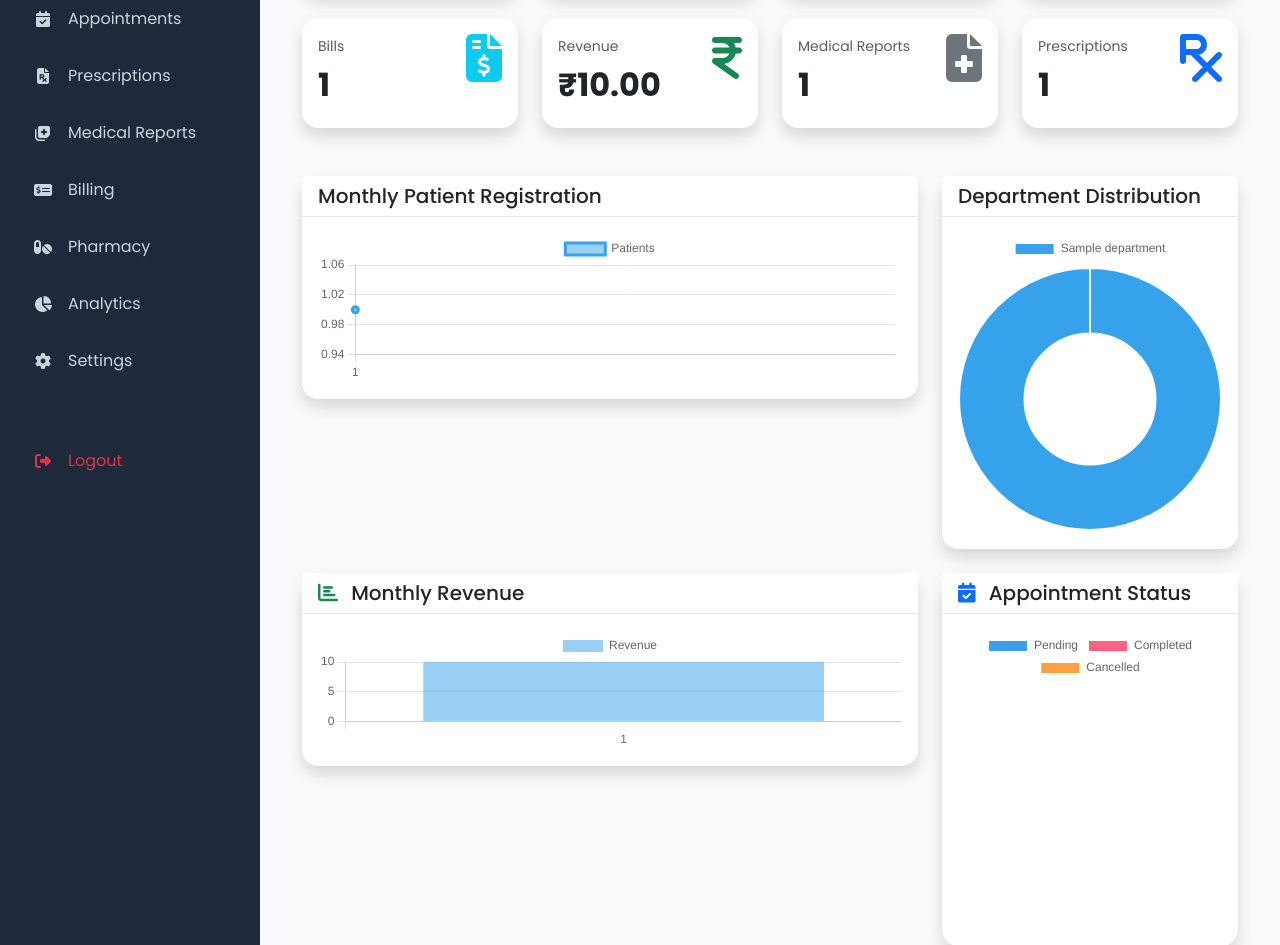
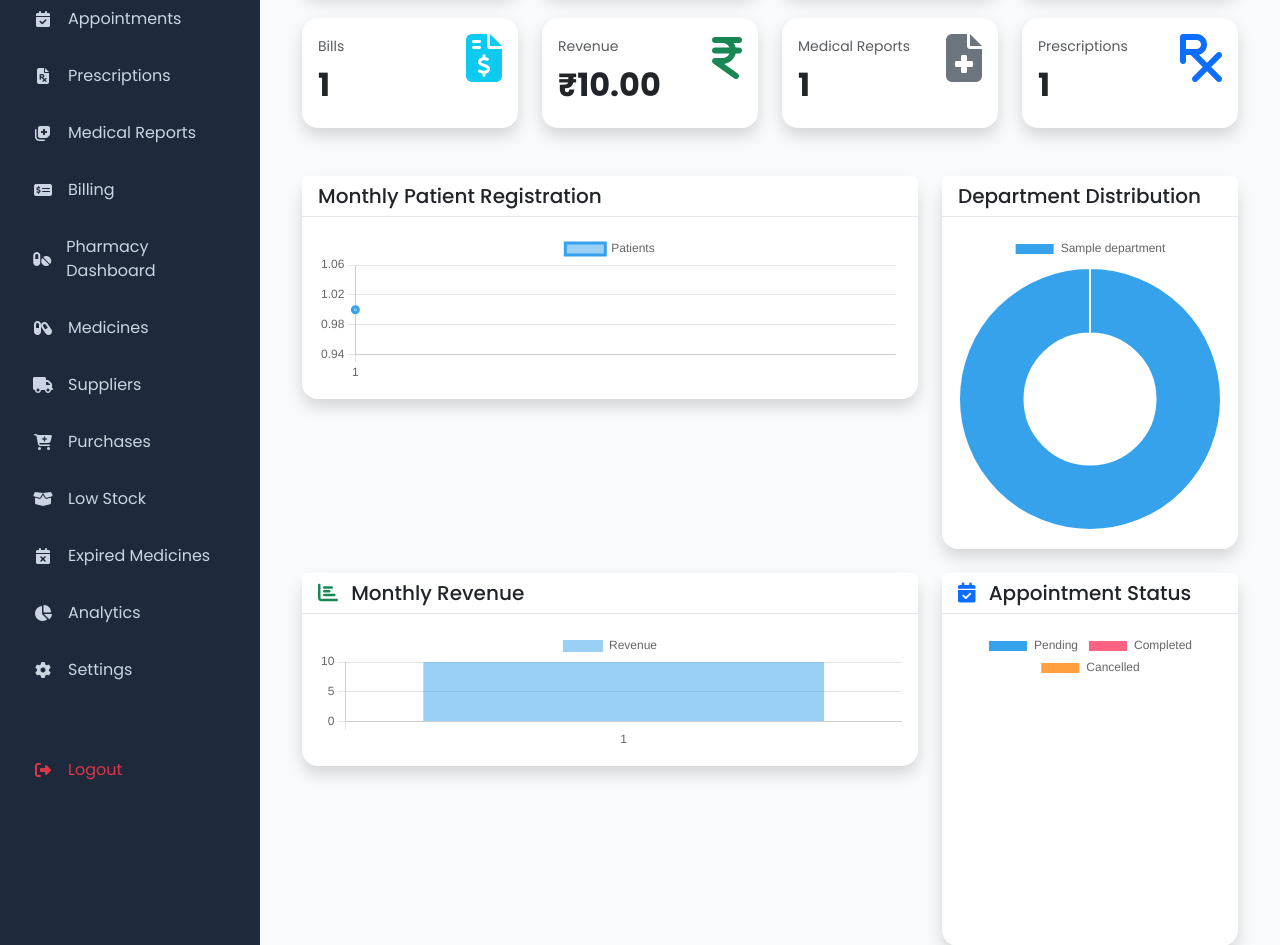
Before and after one commit to Rahul-web087/Hospital-Management-System, a Flask app: page /admin/dashboard in a window 1280 px wide. Shown: the part 337-1282 px from the top of the page. Run offline with Flask 3, Linux system fonts and the light colour scheme; a user stored in the database is signed in; tables that the repository leaves empty hold one stand-in row (values such as "Sample post").

Commit message:
create purches rout

```diff
--- a/app.py
+++ b/app.py
@@ -53,6 +53,7 @@
     from routes.receptionist import receptionist
     from routes.pharmacy import pharmacy
     from routes.supplier import supplier
+    from routes.purchase import purchase
 
 
 
@@ -74,6 +75,7 @@
     app.register_blueprint(receptionist)
     app.register_blueprint(pharmacy)
     app.register_blueprint(supplier)
+    app.register_blueprint(purchase)
 
 
 
--- a/templates/layout/admin_sidebar.html
+++ b/templates/layout/admin_sidebar.html
@@ -2,6 +2,7 @@
 
     <ul>
 
+        <!-- Dashboard -->
         <li>
             <a href="{{ url_for('admin.dashboard') }}">
                 <i class="fas fa-chart-line"></i>
@@ -9,6 +10,7 @@
             </a>
         </li>
 
+        <!-- Patients -->
         <li>
             <a href="{{ url_for('patient.list_patients') }}">
                 <i class="fas fa-user-injured"></i>
@@ -16,6 +18,7 @@
             </a>
         </li>
 
+        <!-- Doctors -->
         <li>
             <a href="{{ url_for('doctor.list_doctors') }}">
                 <i class="fas fa-user-doctor"></i>
@@ -23,6 +26,7 @@
             </a>
         </li>
 
+        <!-- Departments -->
         <li>
             <a href="{{ url_for('department.list_departments') }}">
                 <i class="fas fa-building"></i>
@@ -30,6 +34,7 @@
             </a>
         </li>
 
+        <!-- Appointments -->
         <li>
             <a href="{{ url_for('appointment.list_appointments') }}">
                 <i class="fas fa-calendar-check"></i>
@@ -37,6 +42,7 @@
             </a>
         </li>
 
+        <!-- Prescriptions -->
         <li>
             <a href="{{ url_for('prescription.list_prescriptions') }}">
                 <i class="fas fa-file-prescription"></i>
@@ -44,6 +50,7 @@
             </a>
         </li>
 
+        <!-- Medical Reports -->
         <li>
             <a href="{{ url_for('medical_report.list_reports') }}">
                 <i class="fas fa-notes-medical"></i>
@@ -51,6 +58,7 @@
             </a>
         </li>
 
+        <!-- Billing -->
         <li>
             <a href="{{ url_for('billing.list_bills') }}">
                 <i class="fas fa-money-check-dollar"></i>
@@ -58,13 +66,55 @@
             </a>
         </li>
 
+        <!-- Pharmacy Dashboard -->
         <li>
-            <a href="#">
+            <a href="{{ url_for('pharmacy.dashboard') }}">
                 <i class="fas fa-pills"></i>
-                <span>Pharmacy</span>
+                <span>Pharmacy Dashboard</span>
             </a>
         </li>
 
+        <!-- Medicines -->
+        <li>
+            <a href="{{ url_for('pharmacy.list_medicines') }}">
+                <i class="fas fa-capsules"></i>
+                <span>Medicines</span>
+            </a>
+        </li>
+
+        <!-- Suppliers -->
+        <li>
+            <a href="{{ url_for('supplier.list_suppliers') }}">
+                <i class="fas fa-truck"></i>
+                <span>Suppliers</span>
+            </a>
+        </li>
+
+        <!-- Purchases -->
+        <li>
+            <a href="{{ url_for('purchase.list_purchases') }}">
+                <i class="fas fa-cart-plus"></i>
+                <span>Purchases</span>
+            </a>
+        </li>
+
+        <!-- Low Stock -->
+        <li>
+            <a href="{{ url_for('pharmacy.low_stock') }}">
+                <i class="fas fa-box-open"></i>
+                <span>Low Stock</span>
+            </a>
+        </li>
+
+        <!-- Expired Medicines -->
+        <li>
+            <a href="{{ url_for('pharmacy.expired') }}">
+                <i class="fas fa-calendar-times"></i>
+                <span>Expired Medicines</span>
+            </a>
+        </li>
+
+        <!-- Analytics -->
         <li>
             <a href="#">
                 <i class="fas fa-chart-pie"></i>
@@ -72,6 +122,7 @@
             </a>
         </li>
 
+        <!-- Settings -->
         <li>
             <a href="#">
                 <i class="fas fa-gear"></i>
@@ -79,6 +130,7 @@
             </a>
         </li>
 
+        <!-- Logout -->
         <li class="mt-5">
             <a href="{{ url_for('auth.logout') }}" class="text-danger">
                 <i class="fas fa-right-from-bracket"></i>
```
